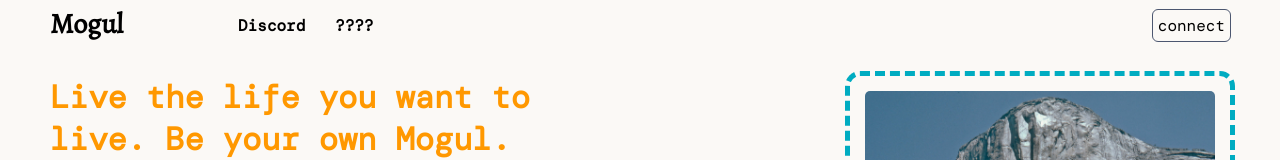
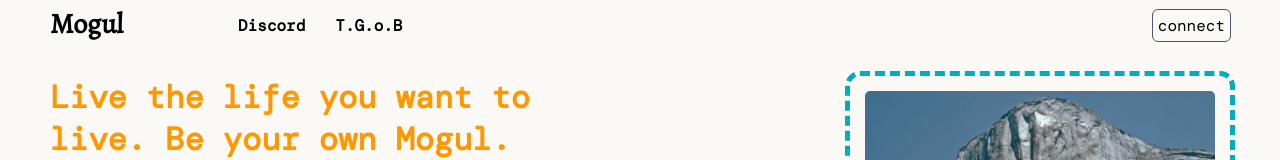
Before and after one commit to mogul-run/mogul, a React (Create React App) app in the folder frontend/: page / in a window 1280 px wide. Shown: the top 160 px of the page. Built offline with nearby package versions, Linux system fonts and the light colour scheme.

Commit message:
init TGOB

```diff
--- a/frontend/src/App.tsx
+++ b/frontend/src/App.tsx
@@ -6,6 +6,7 @@ import HomePage from "./pages/homepage";
 import TestSale from "./pages/test-sale";
 import NYC26 from "./pages/ny26";
 import ReactGA from "react-ga4";
+import TGOB from "./pages/TGOB";
 
 ReactGA.initialize("G-WGSG8KJ0Z1");
 ReactGA.send("pageview");
@@ -98,6 +99,7 @@ function App() {
                 <Route path="/nyc26" element={<NYC26 />}/>
                 {/* <Route path="/" element={<WIP/>}/> */}
                 <Route path="/" element={<HomePage connectWalletHandler={connectWalletHandler}/>}/>
+                <Route path="/the-game-of-bum" element={<TGOB/> }/>
             </Routes>
         </div>
     );
--- /dev/null
+++ b/frontend/src/pages/TGOB.tsx
@@ -0,0 +1,5 @@
+function TGOB() {
+    return <div>The Game of Bum</div>;
+}
+
+export default TGOB;
--- a/frontend/src/pages/homepage.tsx
+++ b/frontend/src/pages/homepage.tsx
@@ -1,6 +1,7 @@
 import "./homepage.css";
 import Stonemasters from "../img/stonemasters.jpg";
 import { useRef } from "react";
+import {Link} from "react-router-dom";
 
 function HomePage(props:any) {
     const myRef = useRef(document.createElement("div"));
@@ -21,7 +22,12 @@ function HomePage(props:any) {
                             <div className="navlink"> Discord</div>
                         </a>
 
-                        <div className="navlink" onClick={() => alert("you are a curious cat, there's nothing here... yet")}>????</div>
+                        <Link
+                            to="/the-game-of-bum"
+                            className="nostyle"
+                        >
+                        <div className="navlink">T.G.o.B</div>
+                        </Link>
                     </div>
                     <div className="connect" onClick={() => props.connectWalletHandler()}>connect</div>
                 </div>
```
